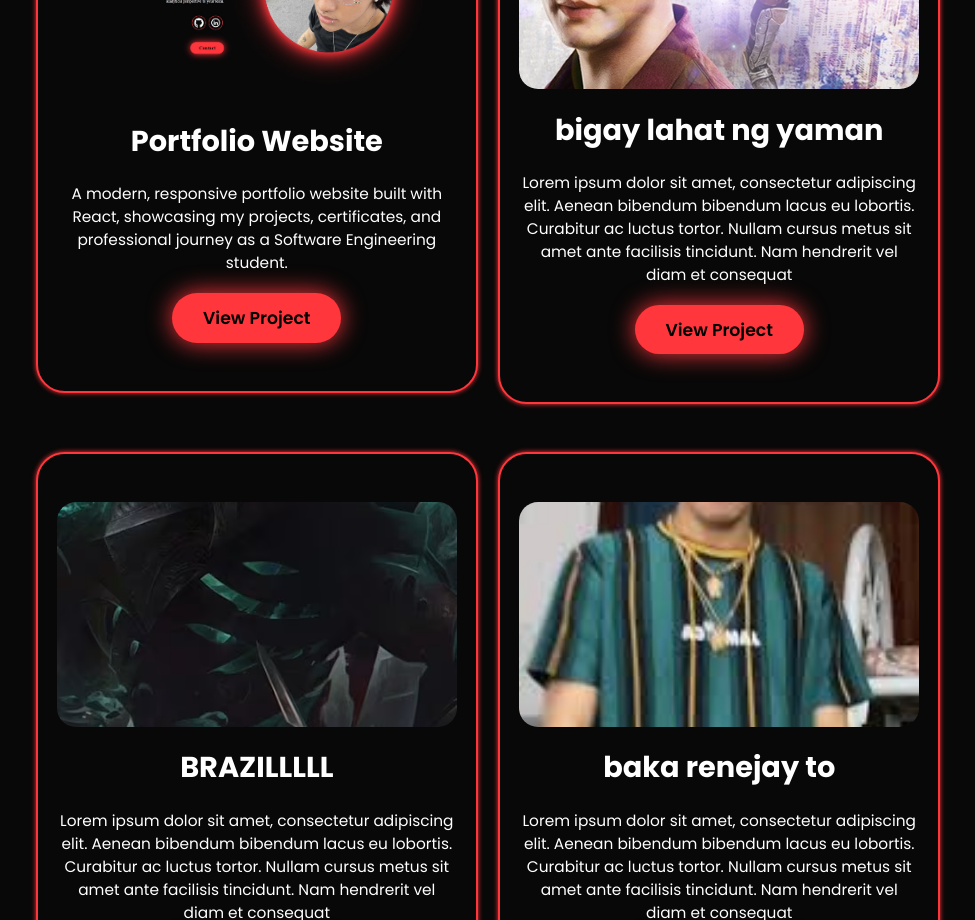
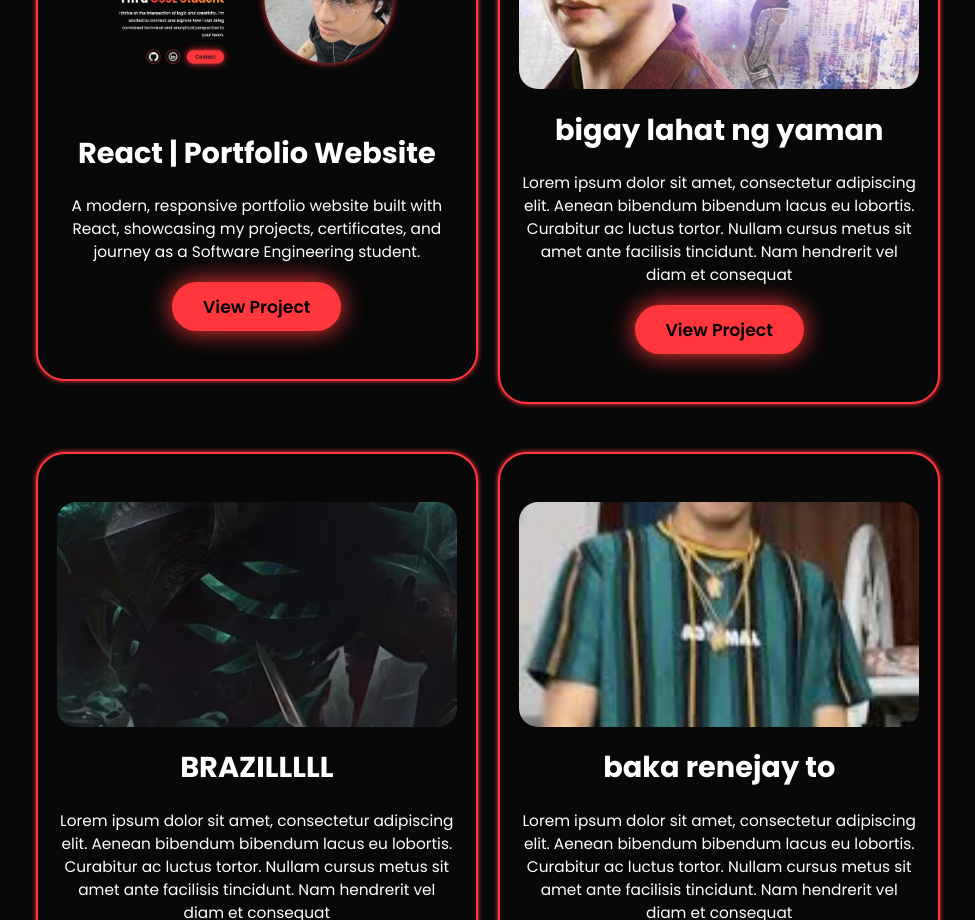
Before and after one commit to flowerboycutie/portfolio_website, a React (Create React App) app: page / in a window 1280 px wide. Shown: the part 3100-4020 px from the top of the page, without its empty margins (152-1127 px from the left). Built offline with nearby package versions, Linux system fonts and the light colour scheme.

Commit message:
slight touch up

```diff
--- a/src/App.js
+++ b/src/App.js
@@ -95,8 +95,8 @@ function App() {
         <div className="projects-box">
           <div className="project-card">
             <img src="/portfolio-website.jpg" alt="Portfolio Website" />
-            <h3>Portfolio Website</h3>
-            <p>A modern, responsive portfolio website built with React, showcasing my projects, certificates, and professional journey as a Software Engineering student.</p>
+            <h3>React | Portfolio Website</h3>
+            <p>A modern, responsive portfolio website built with React, showcasing my projects, certificates, and journey as a Software Engineering student.</p>
             <a href='https://github.com/flowerboycutie/portfolio_website' target='_blank' className="btn">View Project</a>
           </div>
           <div className="project-card">
@@ -155,7 +155,7 @@ function App() {
           </div>
 
           <div className="input-group2">
-            <textarea name="message" id="" placeholder="Your Message" cols="30" rows="13"></textarea>
+            <textarea name="message" id="" placeholder="Your Message" cols="30" rows="11"></textarea>
             <input type="submit" value="Send Message" className="btn" />
           </div>
         </form>
```
Also changed, not shown: public/portfolio-website.jpg.
